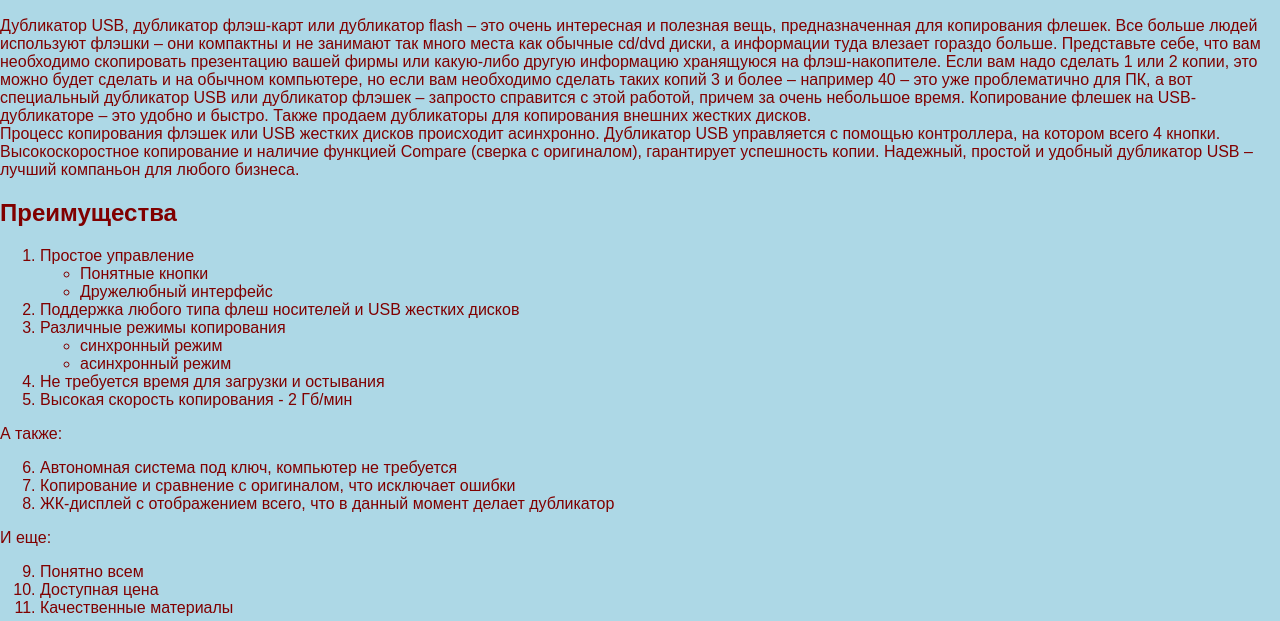
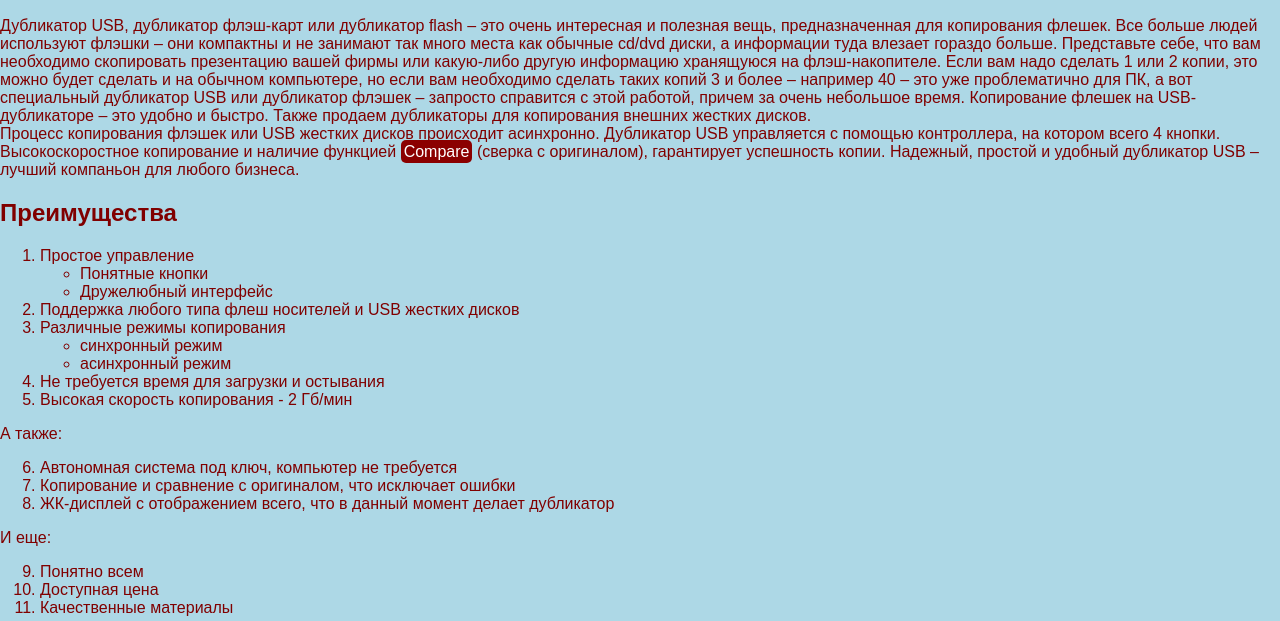
Before and after one commit to CrazyDiamond1488/web-labs, a plain HTML site: page lab2.html in a window 1280 px wide. Shown: the part 179-800 px from the top of the page. Drawn offline with Linux system fonts and the light colour scheme.

Commit message:
Выделение слова Compare

```diff
--- a/lab2.html
+++ b/lab2.html
@@ -35,7 +35,8 @@
                 Процесс копирования флэшек или USB жестких дисков
                 происходит асинхронно. Дубликатор USB управляется с помощью
                 контроллера, на котором всего 4 кнопки. Высокоскоростное
-                копирование и наличие функцией Compare (сверка с оригиналом),
+                копирование и наличие функцией <span style="background-color: darkred; color: white; padding: 3px; border-radius: 5px;" title="патентовая технология!">Compare</span>
+                (сверка с оригиналом),
                 гарантирует успешность копии. Надежный, простой и удобный
                 дубликатор USB &ndash; лучший компаньон для любого бизнеса.
             </div>
```
